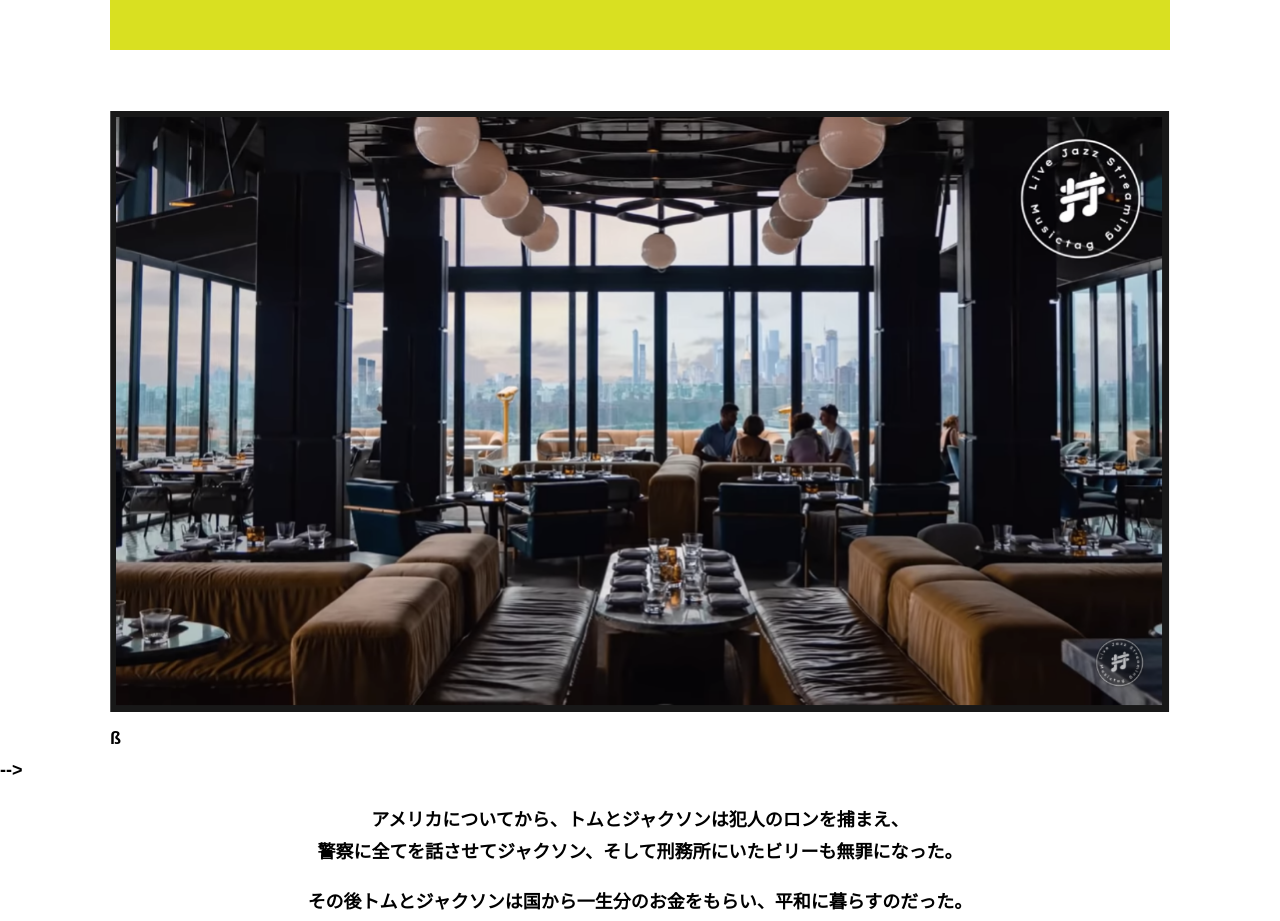
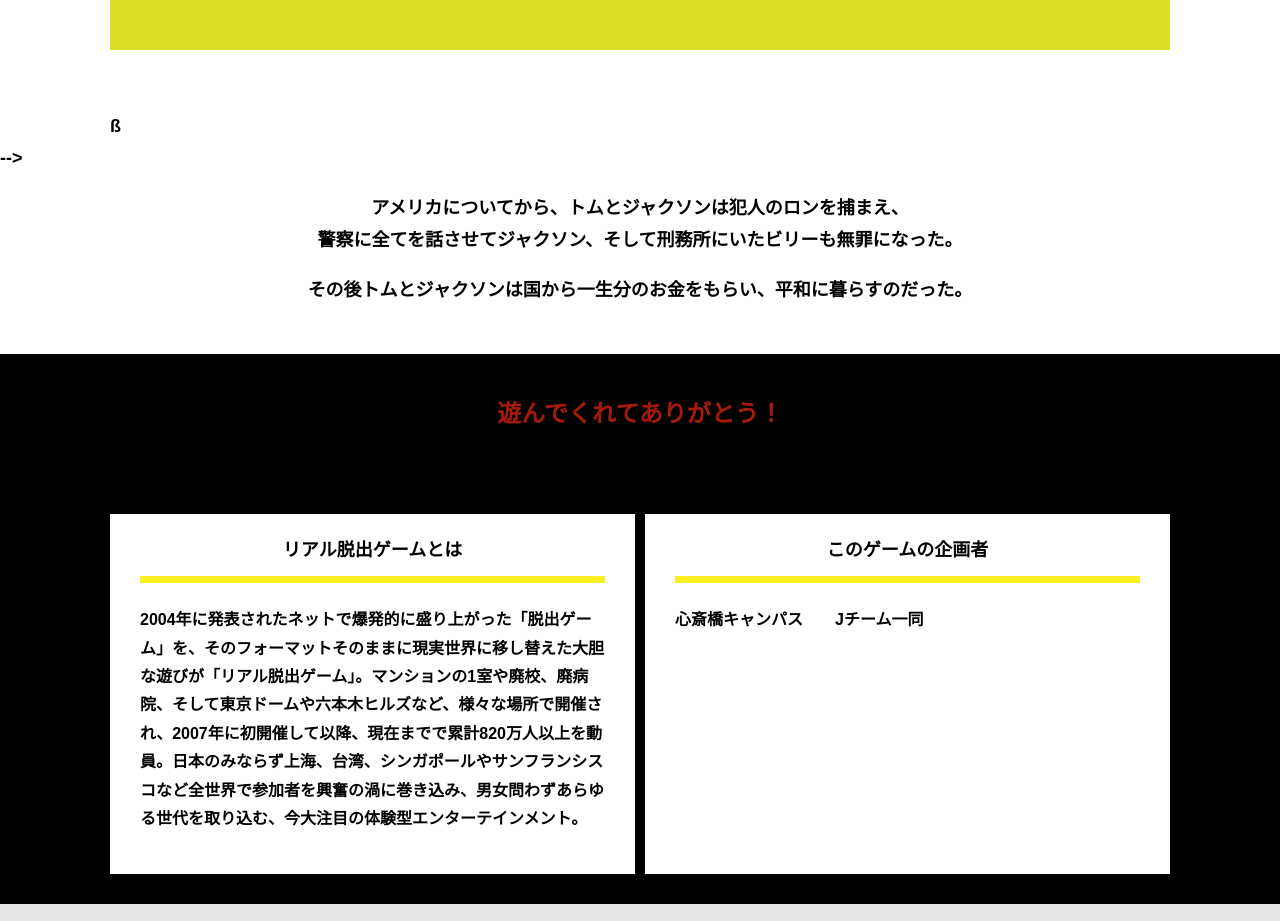
Before and after one commit to Washio-aoi/alfa_shinsaibashi_J, a plain HTML site: page final.html in a window 1280 px wide. Shown: the part 438-1359 px from the top of the page. Drawn offline with Linux system fonts and the light colour scheme.

Commit message:
Update final.html

```diff
--- a/final.html
+++ b/final.html
@@ -29,9 +29,6 @@
     </section>
     <section class="section">
       <div class="container">
-          <figure class="image__container">
-             <img src="assets/images/stage.png" alt="">
-          </figure>
 
 <!--  YouTube貼り付け
             <div class="youtube__container">
```
